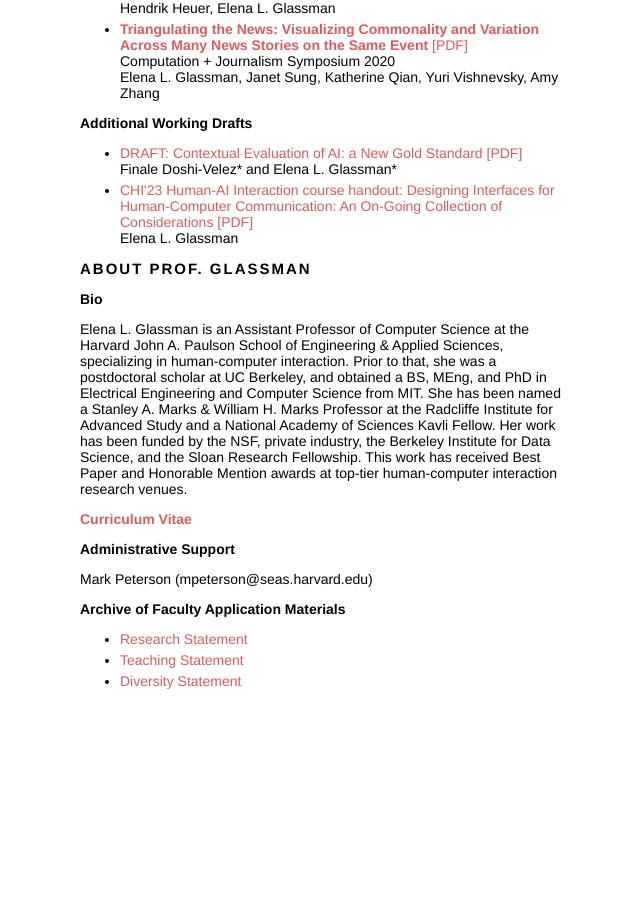
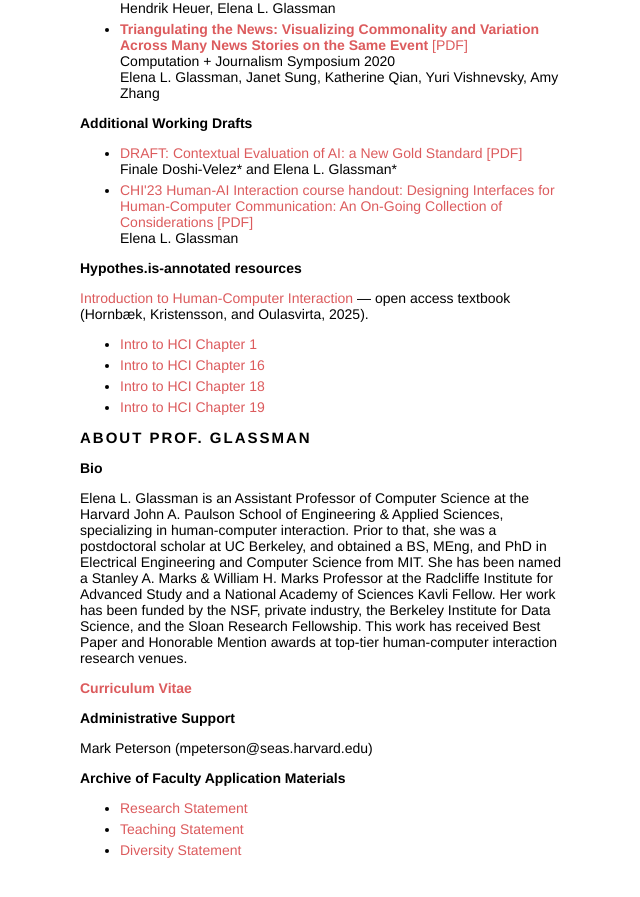
Before and after one commit to eglassman/eglassman.github.io, a Jekyll site: the page built from index.html, in a window 1280 px wide and 900 px high, scrolled down 8480 px. Shown: the top 897 px of the window, without its empty margins (163-803 px from the left). Built offline with Jekyll 4.4.1, drawn with Linux system fonts in a browser that asks for light colours; before the commit the page ends 9274 px from its top, so only the background shows below that.

Commit message:
added anchors for annotation

```diff
--- a/index.html
+++ b/index.html
@@ -469,6 +469,19 @@ Problems at Scale</b> [PDF]</a>
       </li>
 
       </ul>
+
+      <p>
+        <span class="boldish">Hypothes.is-annotated resources</span>
+      </p>
+      <p>
+        <a href="https://introductiontohci.org/">Introduction to Human-Computer Interaction</a> — open access textbook (Hornbæk, Kristensson, and Oulasvirta, 2025).
+      </p>
+      <ul>
+        <li><a href="/annotated_works/Intro_HCI_ch1.pdf">Intro to HCI Chapter 1</a></li>
+        <li><a href="/annotated_works/Intro_to_HCI_16_interaction.pdf">Intro to HCI Chapter 16</a></li>
+        <li><a href="/annotated_works/Intro_to_HCI_18_dialogue.pdf">Intro to HCI Chapter 18</a></li>
+        <li><a href="/annotated_works/Intro_to_HCI_19_Tools.pdf">Intro to HCI Chapter 19</a></li>
+      </ul>
       <!-- <ol>
         <li><em><a href="papers/Rebecca_PLATEAU.pdf">Approaching polyglot programming: what can we learn from bilingualism studies?</a></em><br/>Rebecca Hao and Elena Glassman. PLATEAU Workshop 2019.</li>
       <li><em><a href="https://andrewhead.info/assets/pdf/scooping-examples.pdf">Interactive Extraction of Examples from Existing Code</a></em>.<br/>Andrew Head, Elena Glassman, Björn Hartmann, and Marti Hearst. CHI 2018.<br/>(<a href="https://andrewhead.info/assets/pdf/scooping-examples-auxiliary-material.pdf">supplemental material</a>) (<a href="https://andrewhead.info/assets/pdf/scooping-examples-slides.pdf">slides</a>) (<a href="https://codescoop.berkeley.edu">demo</a>) (<a href="https://www.youtube.com/watch?v=RYbhnRDbvyY">video</a>) (<a href="https://www.youtube.com/watch?v=sIpSS-F1Ltg">teaser</a>)</li>
@@ -677,7 +690,6 @@ Problems at Scale</b> [PDF]</a>
       </div> -->
     </div>
 
-
     <!-- <div class="header lead">
     Lab Alumni
     </div> -->
```
Also changed, not shown: 4 other files.
